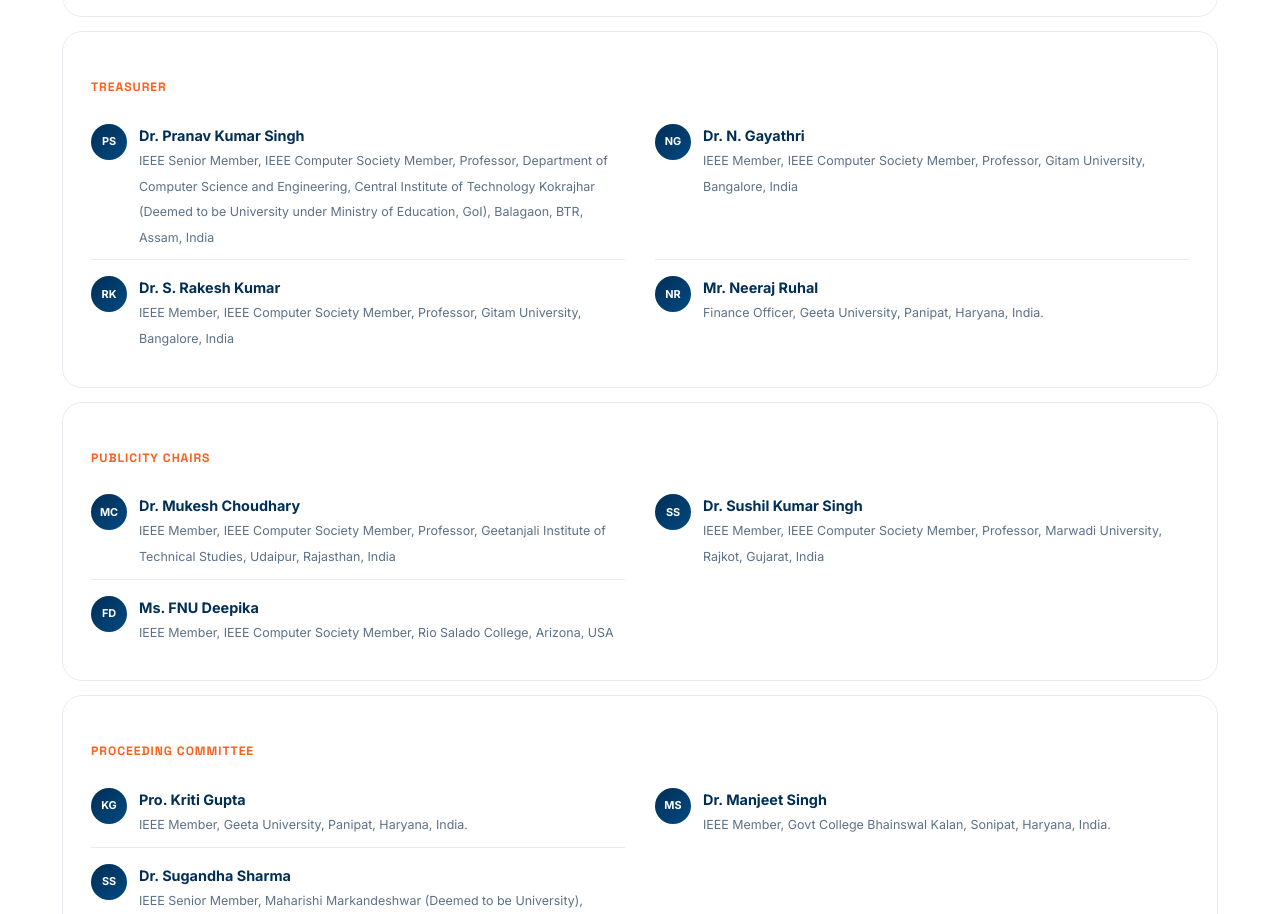
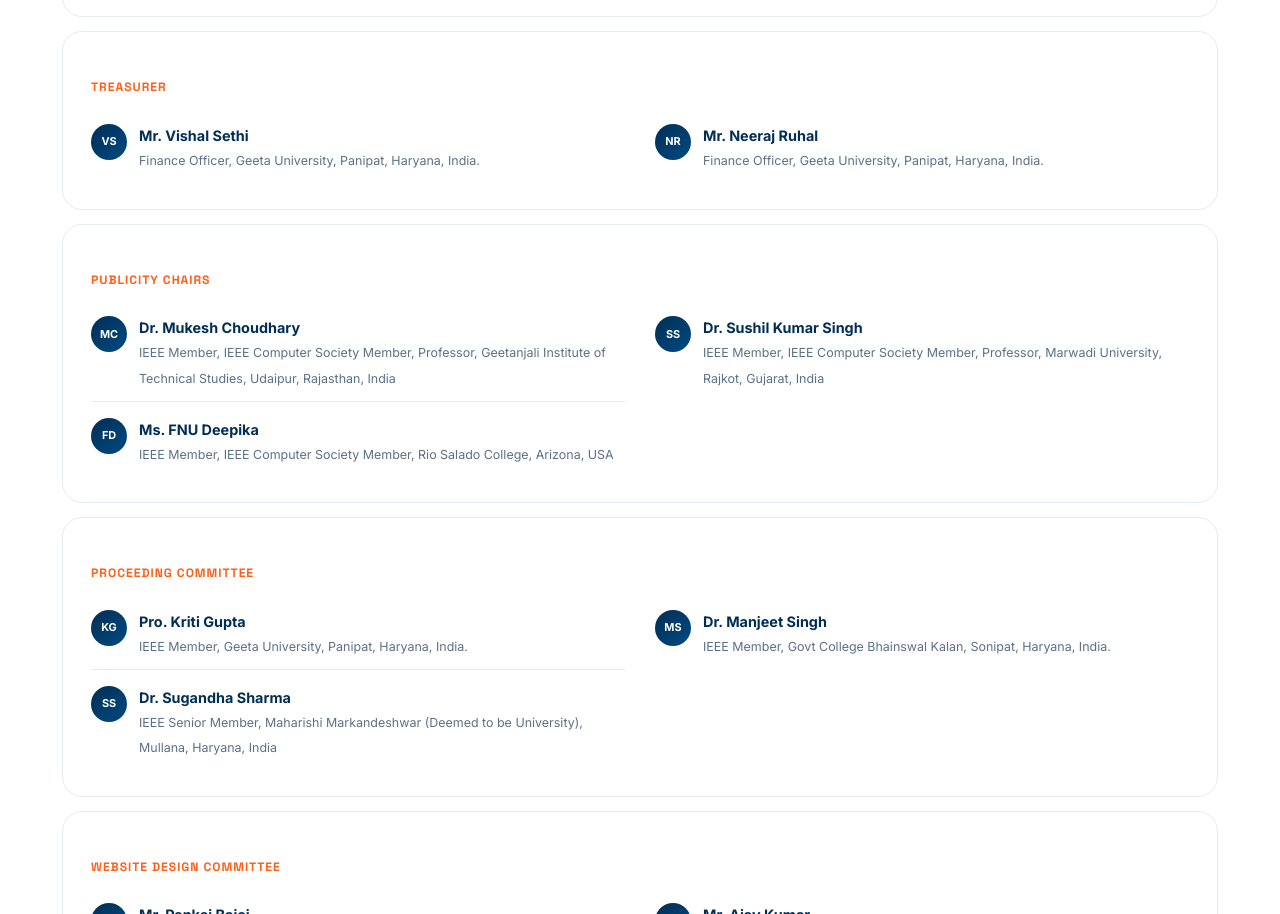
Before and after one commit to AjayKumar095/wsacint-2028, a plain HTML site: page committee.html in a window 1280 px wide. Shown: the part 2284-3198 px from the top of the page. Drawn offline with Linux system fonts and the light colour scheme.

Commit message:
Update committee.html: comment out previous committee members and add new Finance Officer

```diff
--- a/committee.html
+++ b/committee.html
@@ -239,22 +239,27 @@
             <div class="role-block">
               <h5>Treasurer</h5>
               <div class="role-people">
-                <div class="person-row">
+                <!-- <div class="person-row">
                   <div class="avatar">PS</div>
                   <div><span class="name">Dr. Pranav Kumar Singh</span><span class="role">IEEE Senior Member, IEEE
                       Computer Society Member, Professor, Department of Computer Science and Engineering, Central
                       Institute of Technology Kokrajhar (Deemed to be University under Ministry of Education, GoI),
                       Balagaon, BTR, Assam, India</span></div>
-                </div>
-                <div class="person-row">
+                </div> -->
+                <!-- <div class="person-row">
                   <div class="avatar">NG</div>
                   <div><span class="name">Dr. N. Gayathri</span><span class="role">IEEE Member, IEEE Computer
                       Society Member, Professor, Gitam University, Bangalore, India</span></div>
-                </div>
-                <div class="person-row">
+                </div> -->
+                <!-- <div class="person-row">
                   <div class="avatar">RK</div>
                   <div><span class="name">Dr. S. Rakesh Kumar</span><span class="role">IEEE Member, IEEE Computer
                       Society Member, Professor, Gitam University, Bangalore, India</span></div>
+                </div> -->
+                <div class="person-row">
+                  <div class="avatar">VS</div>
+                  <div><span class="name">Mr. Vishal Sethi</span><span class="role">Finance Officer, Geeta University,
+                      Panipat, Haryana, India.</span></div>
                 </div>
                 <div class="person-row">
                   <div class="avatar">NR</div>
```
